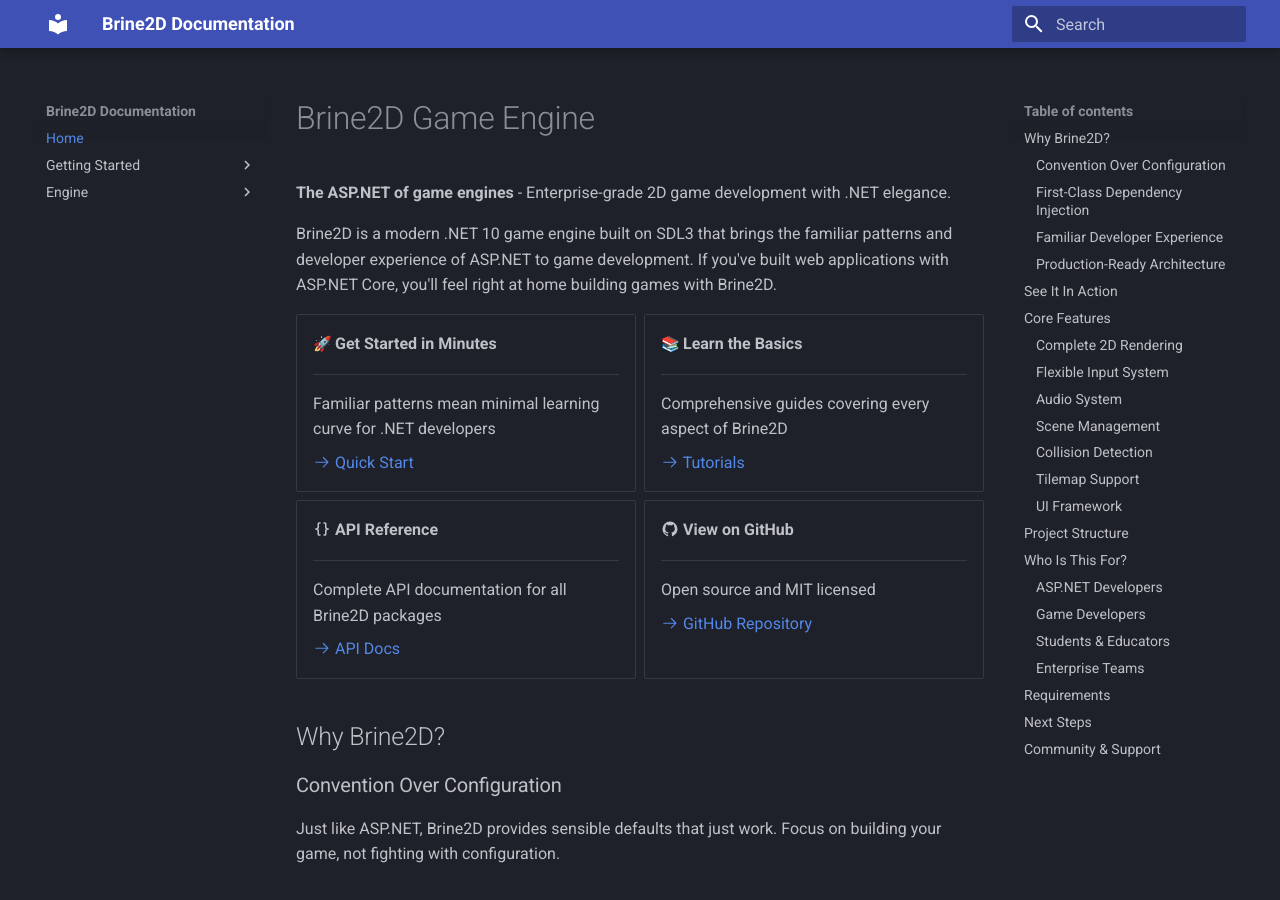
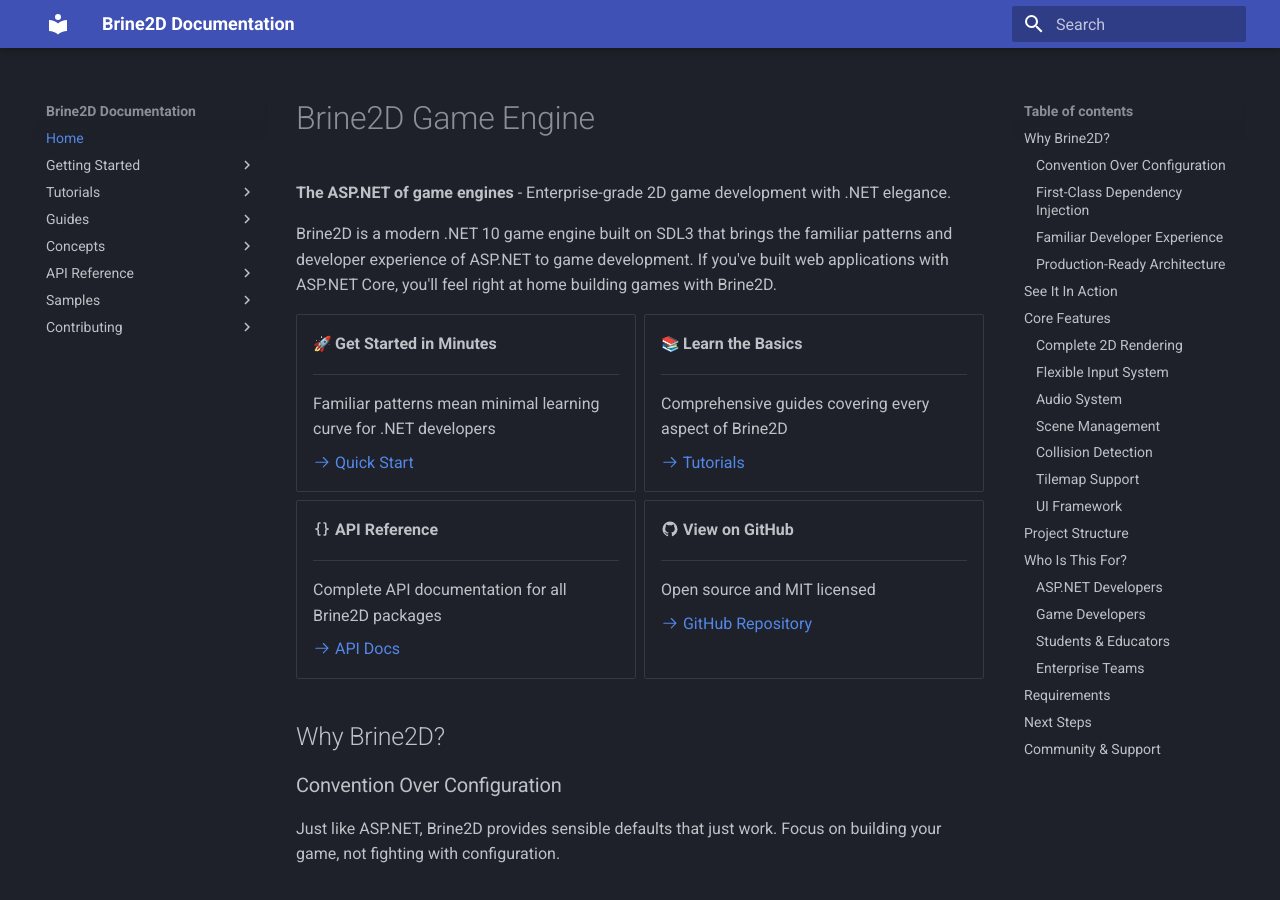
Before and after one commit to CrazyPickleStudios/Brine2D-Documentation, an MkDocs documentation site: the page built from docs/index.md, in a window 1280 px wide and 900 px high. Built offline with MkDocs 1.6.1 and Material for MkDocs 9.7.7, drawn with Linux system fonts in a browser that asks for light colours; nearby versions of some CDN libraries; emoji names are drawn with the system emoji font; some of the changed lines change nothing that is shown.

Commit message:
adding quickstart, had it in the wrong place. updated navigation for future additions.

```diff
--- a/mkdocs.yml
+++ b/mkdocs.yml
@@ -11,15 +11,73 @@
   - https://cdnjs.cloudflare.com/ajax/libs/prism/1.29.0/components/prism-csharp.min.js
 nav:
   - Home: index.md
+
   - Getting Started:
+      - Quick Start: getting-started/quickstart.md
       - Installation: getting-started/installation.md
-      - Your First Game: getting-started/your-first-game.md
-  - Engine:
-      - Scenes: engine/scenes.md
-      - Sprites: engine/sprites.md
-      - Input: engine/input.md
-      - Rendering: engine/rendering.md
-      - Shaders: engine/shaders.md
+      - Your First Game: getting-started/first-game.md
+      - Project Structure: getting-started/project-structure.md
+      - Configuration: getting-started/configuration.md
+
+  - Tutorials:
+      - Overview: tutorials/index.md
+      - Moving Sprites: tutorials/moving-sprites.md
+      - Animation System: tutorials/animations.md
+      - Collision Detection: tutorials/collision.md
+      - Building a Platformer: tutorials/platformer.md
+      - Top-Down Adventure: tutorials/top-down.md
+
+  - Guides:
+      - Overview: guides/index.md
+      - Rendering:
+          - Sprites & Textures: guides/rendering/sprites.md
+          - Cameras: guides/rendering/cameras.md
+          - Drawing Primitives: guides/rendering/primitives.md
+      - Input:
+          - Keyboard & Mouse: guides/input/keyboard-mouse.md
+          - Gamepad Support: guides/input/gamepad.md
+          - Input Layers: guides/input/layers.md
+      - Audio:
+          - Sound Effects: guides/audio/sound-effects.md
+          - Music Playback: guides/audio/music.md
+      - Scenes:
+          - Scene Lifecycle: guides/scenes/lifecycle.md
+          - Scene Transitions: guides/scenes/transitions.md
+      - Collision:
+          - Collision System: guides/collision/system.md
+          - Colliders: guides/collision/colliders.md
+      - Tilemaps:
+          - Loading Tilemaps: guides/tilemaps/loading.md
+          - Rendering Tiles: guides/tilemaps/rendering.md
+      - UI Framework:
+          - UI Components: guides/ui/components.md
+          - Custom UI: guides/ui/custom.md
+
+  - Concepts:
+      - Overview: concepts/index.md
+      - Architecture: concepts/architecture.md
+      - Dependency Injection: concepts/dependency-injection.md
+      - Game Loop: concepts/game-loop.md
+      - Builder Pattern: concepts/builder-pattern.md
+      - Scene Management: concepts/scenes.md
+
+  - API Reference:
+      - Overview: api/index.md
+      - Brine2D.Core: api/core.md
+      - Brine2D.Rendering: api/rendering.md
+      - Brine2D.Input: api/input.md
+      - Brine2D.Audio: api/audio.md
+
+  - Samples:
+      - Overview: samples/index.md
+      - Basic Game: samples/basic-game.md
+      - Animation Demo: samples/animation-demo.md
+      - Collision Demo: samples/collision-demo.md
+
+  - Contributing:
+      - How to Contribute: contributing/index.md
+      - Code Style: contributing/code-style.md
+      - Building from Source: contributing/building.md
 plugins:
   - search
 markdown_extensions:
```
Also changed, not shown: docs/getting-started/quickstart.md (renamed from getting-started/quickstart.md).
